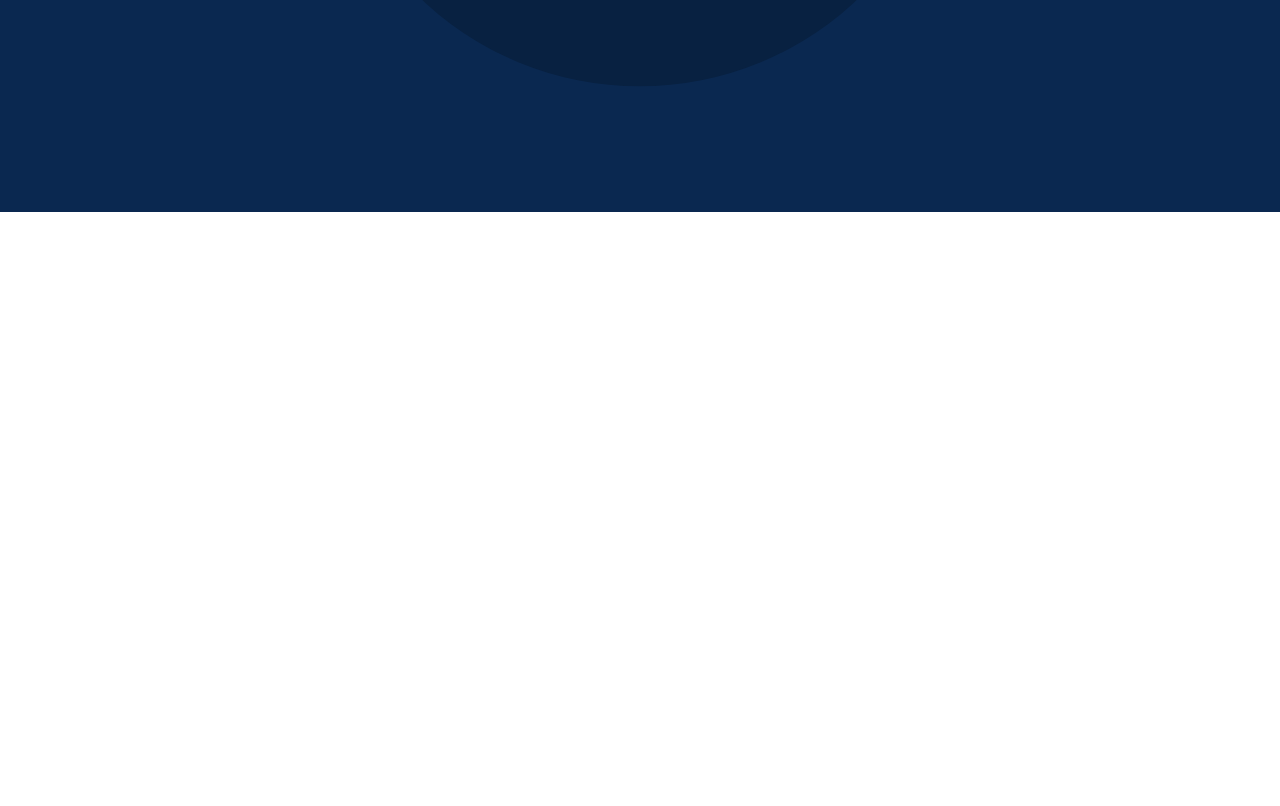
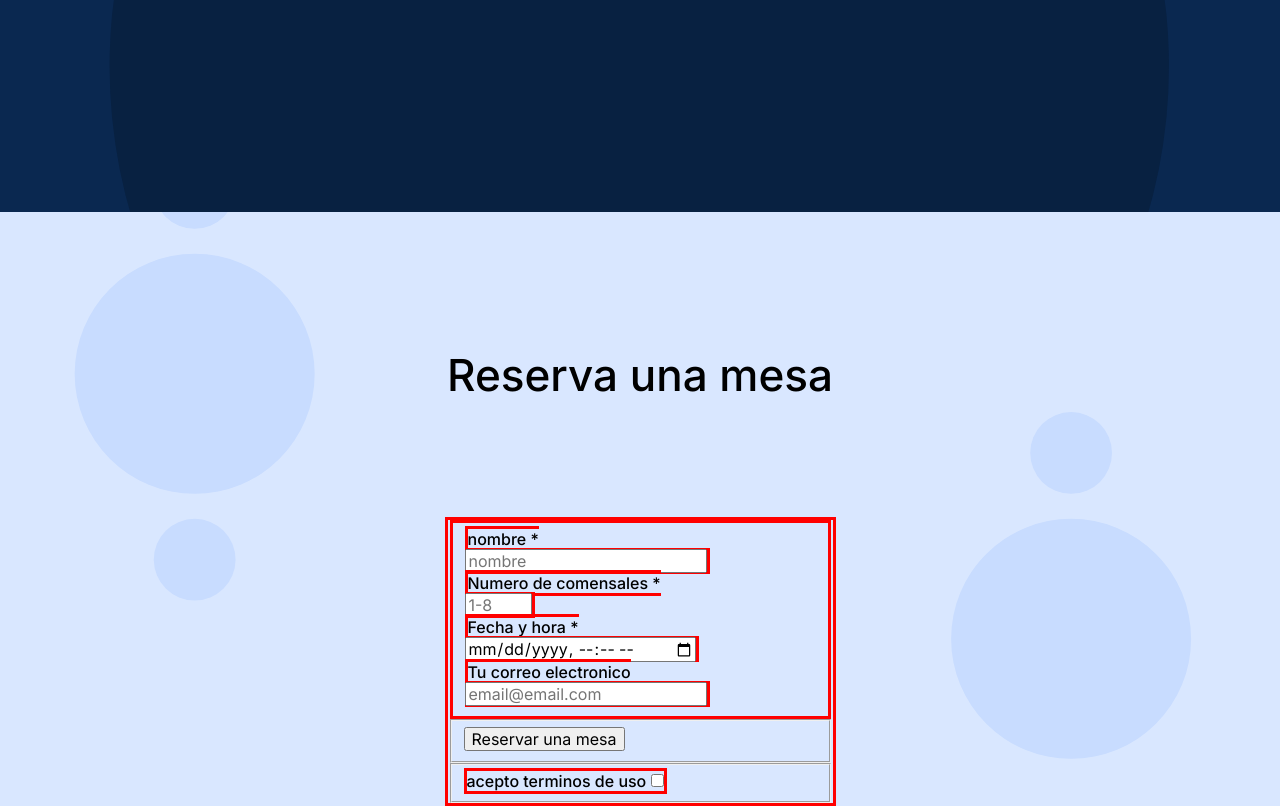
Before and after one commit to dokkodoo5/web_project_coffeeshop, a plain HTML site: page index.html in a window 1280 px wide. Shown: the part 1472-2278 px from the top of the page. Before the commit the page ends 1684 px from the top, so only its background shows below. Drawn offline with Linux system fonts and the light colour scheme.

Commit message:
project_4__03_001

```diff
--- a/index.html
+++ b/index.html
@@ -100,7 +100,58 @@
             </div>
           </div>
         </section>
-        <section class="reservation" id="reservation"></section>
+        <section class="reservation" id="reservation">
+          <h2 class="reservation__title">Reserva una mesa</h2>
+          <form class="reservation__form">
+            <fieldset class="form__fieldset">
+              <label class="form__label" for="nombre"
+                >nombre *<br />
+                <input
+                  class="form__input"
+                  type="text"
+                  name="nombre"
+                  placeholder="nombre"
+                  required
+                /> </label
+              ><br />
+              <label class="form__label" for="comensales"
+                >Numero de comensales * <br /><input
+                  class="form__input"
+                  type="number"
+                  name="comensales"
+                  placeholder="1-8"
+                  min="1"
+                  max="8"
+                  required
+                /> </label
+              ><br />
+              <label class="form__label" for="date"
+                >Fecha y hora *<br />
+                <input class="form__input" type="datetime-local" name="date" />
+              </label>
+              <br />
+              <label class="form__label" for="correo"
+                >Tu correo electronico
+                <input
+                  class="form__input"
+                  type="email"
+                  name="correo"
+                  placeholder="email@email.com"
+                  required
+                />
+              </label>
+            </fieldset>
+            <fieldset class="form__fielset-bottom">
+              <button type="submit">Reservar una mesa</button>
+            </fieldset>
+            <fieldset class="form__fielset form__fielset-checkbox">
+              <label class="form__label form__label-item" for="checkbox"
+                >acepto terminos de uso
+                <input class="form__checkbox" type="checkbox" name="checkbox" />
+              </label>
+            </fieldset>
+          </form>
+        </section>
       </main>
       <footer class="footer"></footer>
     </div>
--- a/pages/index.css
+++ b/pages/index.css
@@ -40,6 +40,7 @@
 .nav__link {
 }
 .header__title {
+  border: #2f80ed solid;
   max-width: 709px;
   flex-direction: column;
   margin-top: 183px;
@@ -149,7 +150,77 @@
   line-height: 30px;
 }
 .reservation {
+  background-color: #d9e7ff;
+  background-image: url(../images/background_reservation.svg);
+  background-repeat: no-repeat;
+  background-position: center;
+  background-size: cover;
+  display: flex;
+  flex-direction: column;
 }
+.reservation__title {
+  padding-top: 100px;
+  margin-left: auto;
+  margin-right: auto;
+  font-family: Inter;
+  font-style: normal;
+  font-weight: 500;
+  font-size: 44px;
+  line-height: 52px;
+}
+.reservation__form {
+  max-width: 385px;
+  margin-left: auto;
+  margin-right: auto;
+  margin-top: 80px;
+  border: red solid;
+  display: flex;
+  flex-direction: column;
+}
+.form__fieldset {
+  gap: 32;
 
+  border: red solid;
+}
+.form__label {
+  border: red solid;
+  font-family: Inter;
+  font-style: normal;
+  font-weight: 500;
+  font-size: 16px;
+  line-height: 20px;
+}
+.form_input {
+  border-radius: 4px;
+  font-family: Inter;
+  font-style: normal;
+  font-weight: normal;
+  font-size: 20px;
+  line-height: 30px;
+  max-width: 385px;
+
+  /*modifica
+  border: 0;
+  width: 100%;
+  height: 24px;
+  box-sizing: border-box;
+  border-bottom: 20px solid #0f0fe1;
+  background-color: transparent;
+  margin-top: 20px;*/
+}
+.form__button {
+  max-width: 385px;
+  font-family: Inter;
+  font-style: normal;
+  font-weight: 500;
+  font-size: 19px;
+  line-height: 20px;
+}
+.form__label-input {
+  height: 20px;
+  width: 20px;
+}
+.form__checkbox {
+}
 .footer {
 }
```
